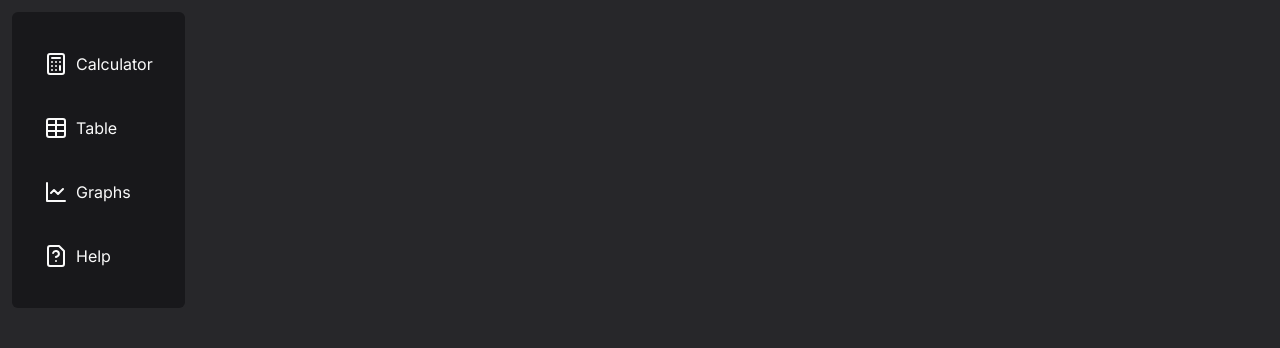
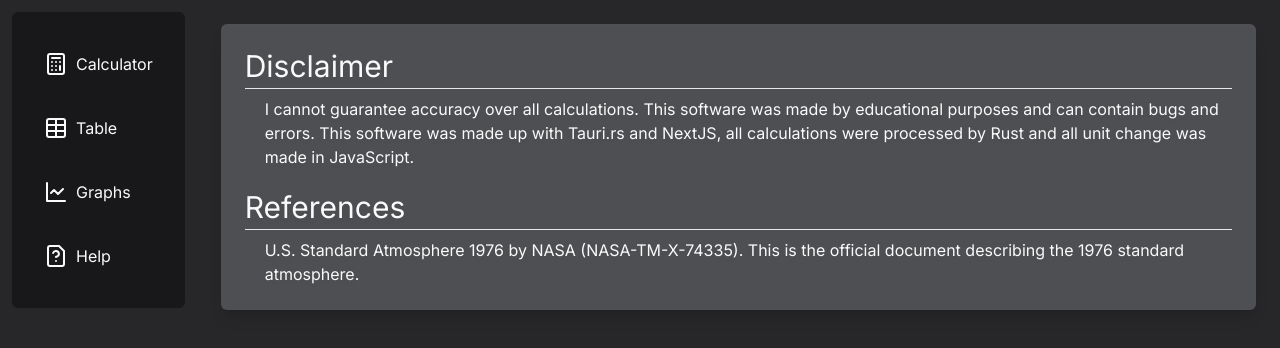
Before and after one commit to RicardoFariaC/atmosphere_calculator, a Next.js app: page /nav/help in a window 1280 px wide. Shown: the top 348 px of the page. Built offline with nearby package versions, Linux system fonts and the light colour scheme.

Commit message:
feat: texts in help page

```diff
--- a/src/app/nav/help/page.tsx
+++ b/src/app/nav/help/page.tsx
@@ -7,6 +7,25 @@ export default function Home() {
     <div className="flex h-screen flex-col">
       <div className="flex flex-1">
         <NavBar />
+        <main className="flex-1 p-6">
+          <div className="w-auto p-6 rounded-md bg-slate-100 bg-opacity-20 drop-shadow-lg shadow-lg">
+            <div className="mb-5">
+              <h1 className="text-3xl pb-1">Disclaimer</h1>
+              <hr className="py-1"/>
+              <p className="pl-5">
+                I cannot guarantee accuracy over all calculations. This software was made by educational purposes and can contain bugs and errors.
+                This software was made up with Tauri.rs and NextJS, all calculations were processed by Rust and all unit change was made in JavaScript.
+              </p>
+            </div>
+            <div className="mb-0">
+              <h1 className="text-3xl pb-1">References</h1>
+              <hr className="py-1"/>
+              <p className="pl-5">
+                U.S. Standard Atmosphere 1976 by NASA (NASA-TM-X-74335). This is the official document describing the 1976 standard atmosphere.
+              </p>
+            </div>
+          </div>
+        </main>
       </div >
     </div>
   );
```
